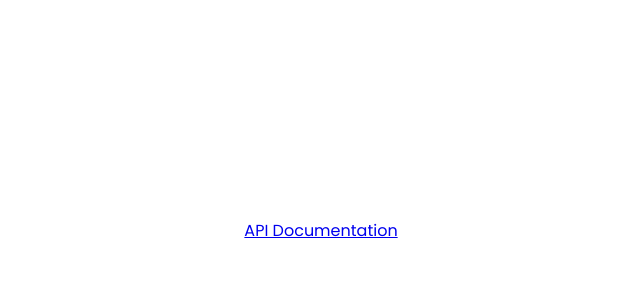
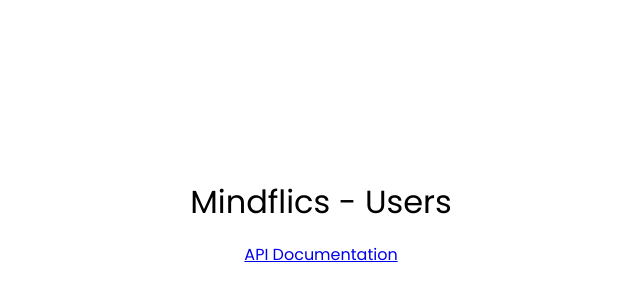
Before and after one commit to olypuravida/users, a Next.js app: page / in a window 1280 px wide. Shown: the part 178-478 px from the top of the page, without its empty margins (319-959 px from the left). Built offline with nearby package versions, Linux system fonts and the light colour scheme; no server answers.

Commit message:
Add app title constant

```diff
--- a/src/domain/constants/app.ts
+++ b/src/domain/constants/app.ts
@@ -1 +1,2 @@
+export const APP_TITLE = 'Mindflics - Users'
 export const SECRET_KEY = `${process.env.SECRET_KEY}`
```
